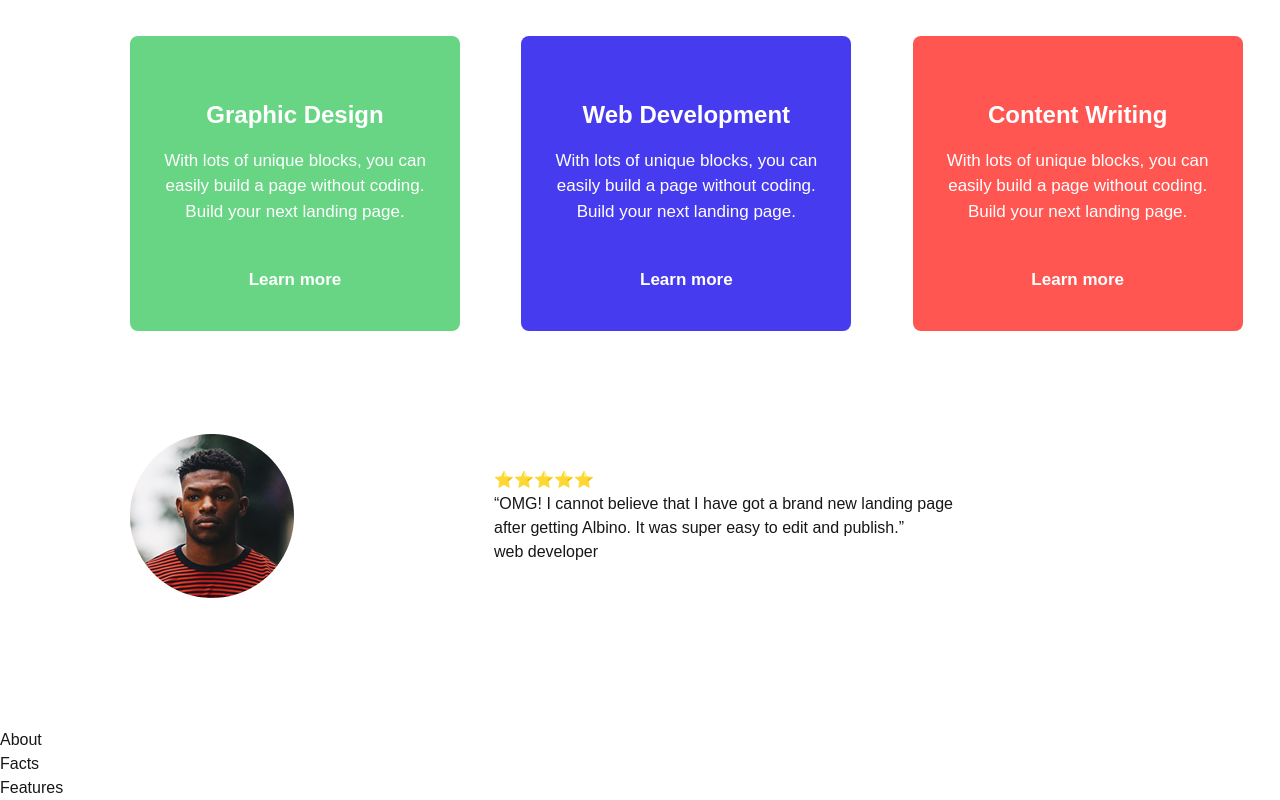
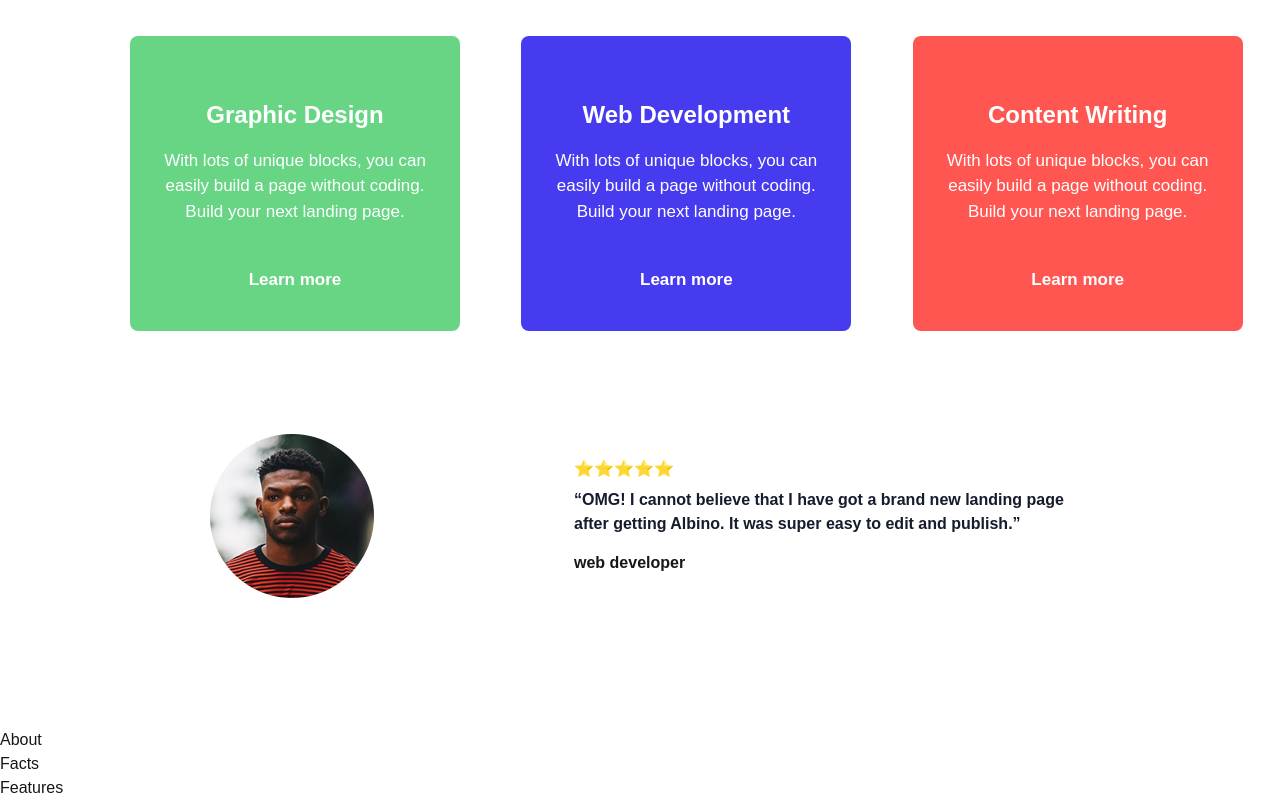
Before and after one commit to thomas1y/Agency-Landingpage, a Next.js app: page / in a window 1280 px wide. Shown: the part 1040-1840 px from the top of the page. Built offline with nearby package versions, Linux system fonts and the light colour scheme.

Commit message:
finishing testimonial section

```diff
--- a/app/page.tsx
+++ b/app/page.tsx
@@ -165,7 +165,7 @@ export default function Home() {
 
       <section className="bg-white ml-[130px] mr-[68px]">
         <div className="max-w-[1108px] h-[301px]">
-          <div className="flex items-center w-[980px] h-[178px]">
+          <div className="flex items-center w-[980px] h-[178px] ml-[80px]">
             <div>
               <Image
                 src="/oval2.png"
@@ -176,11 +176,12 @@ export default function Home() {
             </div>
             <div className="ml-[200px]">
               <div>⭐⭐⭐⭐⭐</div>
-              <p>
+              <p className="pt-[7px] text-[#161C2D] font-bold font-Gilroy text-[24]">
                 &ldquo;OMG! I cannot believe that I have got a brand new landing page<br/>
                 after getting Albino. It was super easy to edit and publish.&rdquo;
               </p>
-              <h1>web developer</h1>
+              <h1 className="text-[#3161C2D] font-bold font-Gilroy text-[17] pt-[15px]">web developer</h1>
+
             </div>
           </div>
         </div>
```
